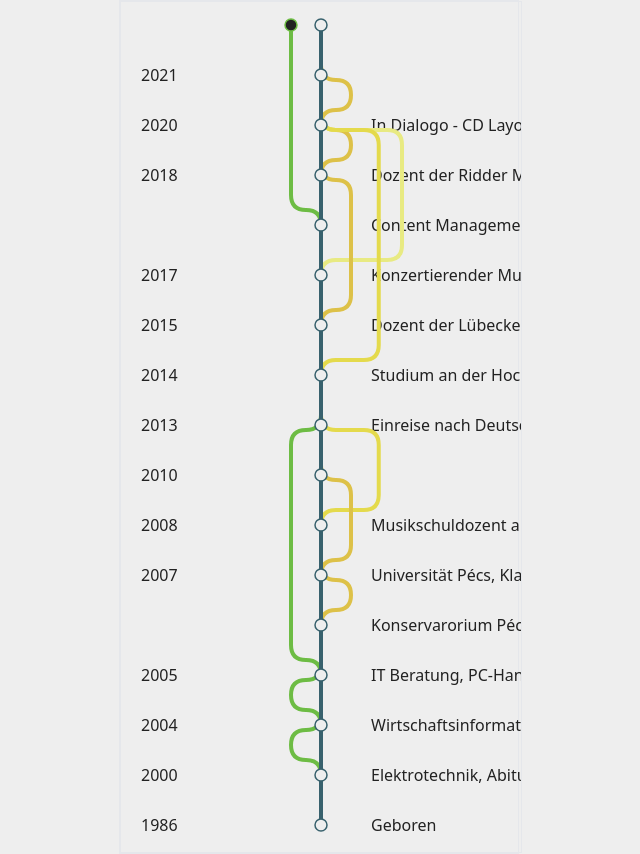
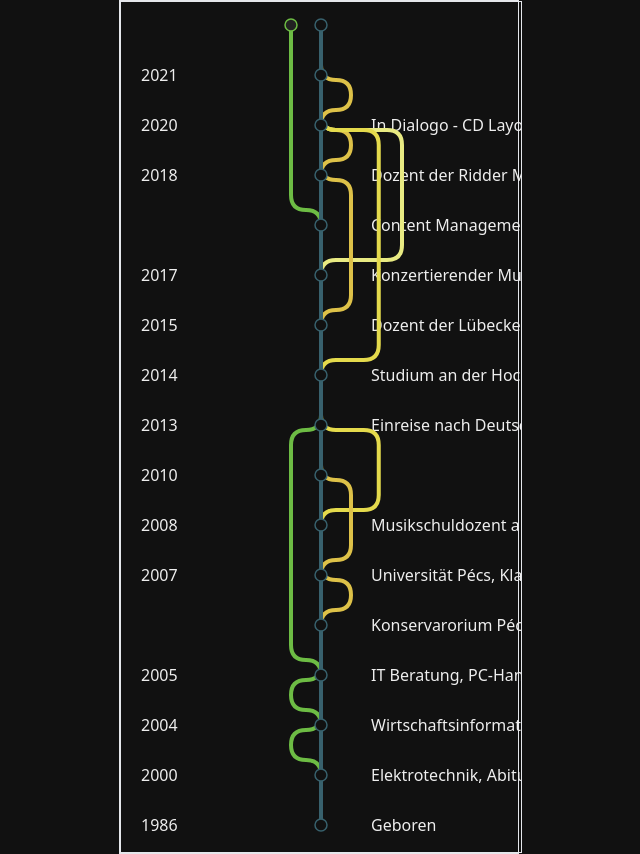
Before and after one commit to gabjuh/webdev-portfolio, a React (Vite) app: page / in a window 1280 px wide. Shown: the whole page, without its empty margins (321-961 px from the left). Built offline with nearby package versions, Linux system fonts and the light colour scheme.

Commit message:
set high contrast

```diff
--- a/src/App.tsx
+++ b/src/App.tsx
@@ -4,10 +4,11 @@ import CvTree from './component/CvTree';
 
 function App() {
 
-  const colors = ['#eee', '#222'];
+  const colors = ['#eee', '#111'];
 
-  const bgColor = colors[0];
-  const textColor = colors[1];
+  const bgColor = colors[1];
+  const textColor = colors[0
+  ];
   const body = document.querySelector('body') as HTMLElement;
 
   body.style.backgroundColor = bgColor;
```
